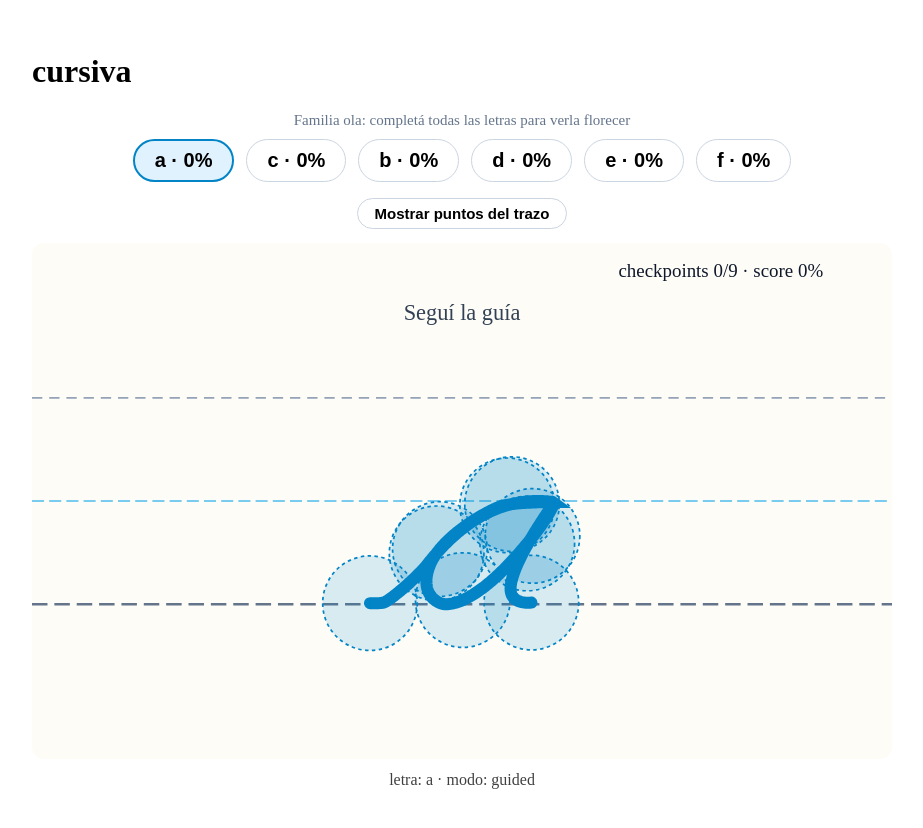
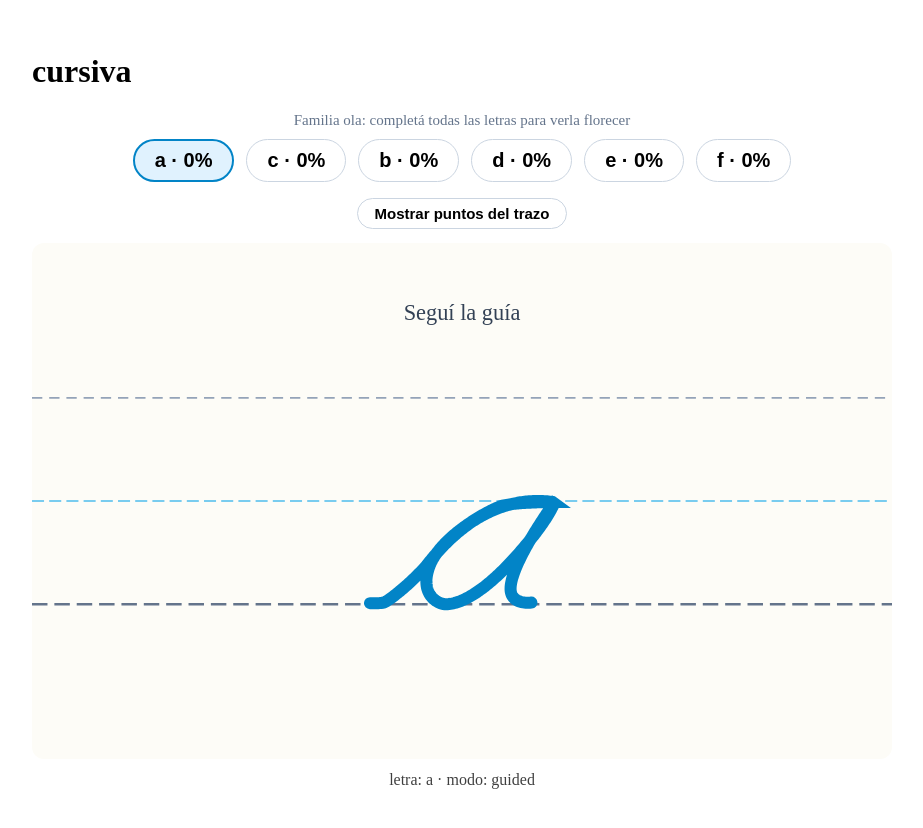
Before and after one commit to becodeb/cursiva, a React (Vite) app in the folder client/: page / in a window 1280 px wide. Shown: the top 828 px of the page, without its empty margins (178-1101 px from the left). Built offline with nearby package versions, Linux system fonts and the light colour scheme.

Commit message:
feat(canvas): render multi-step draw demos and gate checkpoint overlay by toggle only

```diff
--- a/client/src/canvas/TraceCanvas.tsx
+++ b/client/src/canvas/TraceCanvas.tsx
@@ -40,8 +40,10 @@ export interface TraceCanvasProps {
   /** Full glyph contour (incl. counter-holes) for the evenodd FILL layer of
    * the guide (a real cursive 'a'/'c' shape the child can see and follow). */
   guideD?: string
-  /** Animated draw demo (guided mode) — input is ignored until it ends. */
-  demo?: DrawDemo
+  /** Animated draw demo(s) (guided mode) — input is ignored until they end.
+   * A single `DrawDemo` keeps the previous one-path behavior; an array renders
+   * one `motion.path` per entry, each with its own d/delay/duration. */
+  demo?: DrawDemo | DrawDemo[]
   /** False ignores pointer input entirely (guided demo phase). */
   enabled?: boolean
   /** Called when a NEW stroke begins (modes clear the previous feedback). */
@@ -84,9 +86,10 @@ export default function TraceCanvas({
 
   // DEV overlay state. Computed live inside the rAF loop but THROTTLED (~10Hz
   // and only when the stroke length changed) so it never competes with the
-  // 60fps ink loop for setState. Enabled by dev mode OR the production toggle
-  // (trace-canvas "Checkpoint Overlay Gate"), and only with both props set.
-  const devOn = (isDevMode() || showCheckpoints) && !!devCheckpoints && !!devIdeal
+  // 60fps ink loop for setState. Enabled ONLY by the production toggle AND
+  // both props (trace-canvas "Checkpoint Overlay Gate") — dev mode alone must
+  // NOT force the overlay (it only shows the live score line).
+  const devOn = showCheckpoints && !!devCheckpoints && !!devIdeal
   const [devState, setDevState] = useState<DevCheckpointState | null>(null)
   const devCPRef = useRef(devCheckpoints)
   const devIdealRef = useRef(devIdeal)
@@ -170,17 +173,22 @@ export default function TraceCanvas({
         />
       )}
       {demo && (
+        <g>
+          {(Array.isArray(demo) ? demo : [demo]).map((d, idx) => (
             <motion.path
-          d={demo.d}
+              key={idx}
+              d={d.d}
               fill="none"
               stroke="#0284c7"
-          strokeWidth={demo.strokeWidth}
+              strokeWidth={d.strokeWidth}
               strokeLinecap="round"
               initial={{ pathLength: 0 }}
               animate={{ pathLength: 1 }}
-          transition={{ delay: demo.delay, duration: demo.duration }}
+              transition={{ delay: d.delay, duration: d.duration }}
               pointerEvents="none"
             />
+          ))}
+        </g>
       )}
       <path
         ref={inkRef}
--- a/client/src/modes/guidedTrace.tsx
+++ b/client/src/modes/guidedTrace.tsx
@@ -74,13 +74,19 @@ export default function GuidedTrace({
   /** Production overlay toggle from the main screen (dev mode ignores it). */
   showCheckpoints?: boolean
 }) {
-  const draw = letter.animationTimeline.find((s) => s.type === 'draw_path')
-  const demo: DrawDemo = {
-    d: letter.pathDefinition.d,
-    delay: (draw?.delay ?? 0) / 1000,
-    duration: (draw?.duration ?? 1000) / 1000,
-    strokeWidth: letter.pathDefinition.strokeWidth,
-  }
+  // EVERY draw_path step plays: one demo entry per segment with the step's
+  // own delay/duration and `properties.d` (falling back to the letter path
+  // when a step carries none — the single-letter demo stays unchanged).
+  const drawSteps = letter.animationTimeline.filter((s) => s.type === 'draw_path')
+  const demos: DrawDemo[] =
+    drawSteps.length > 0
+      ? drawSteps.map((s) => ({
+          d: (s.properties?.d as string | undefined) ?? letter.pathDefinition.d,
+          delay: (s.delay ?? 0) / 1000,
+          duration: s.duration / 1000,
+          strokeWidth: letter.pathDefinition.strokeWidth,
+        }))
+      : [{ d: letter.pathDefinition.d, delay: 0, duration: 1, strokeWidth: letter.pathDefinition.strokeWidth }]
   // Ready when the FULL timeline has finished: max(delay+duration) + 200ms.
   const readyMs = Math.max(0, ...letter.animationTimeline.map((s) => (s.delay ?? 0) + s.duration)) + 200
   const [phase, setPhase] = useState<'demo' | 'ready'>('demo')
@@ -116,7 +122,7 @@ export default function GuidedTrace({
 
   return (
     <TraceCanvas
-      demo={demo}
+      demo={demos}
       enabled={phase === 'ready'}
       guide={letter.pathDefinition.d}
       guideD={letter.pathDefinition.guideD}
```
Also changed, not shown: 1 other file (tests, documents, lock files or other folders). Lines whose indentation alone changed are shown as unchanged.
